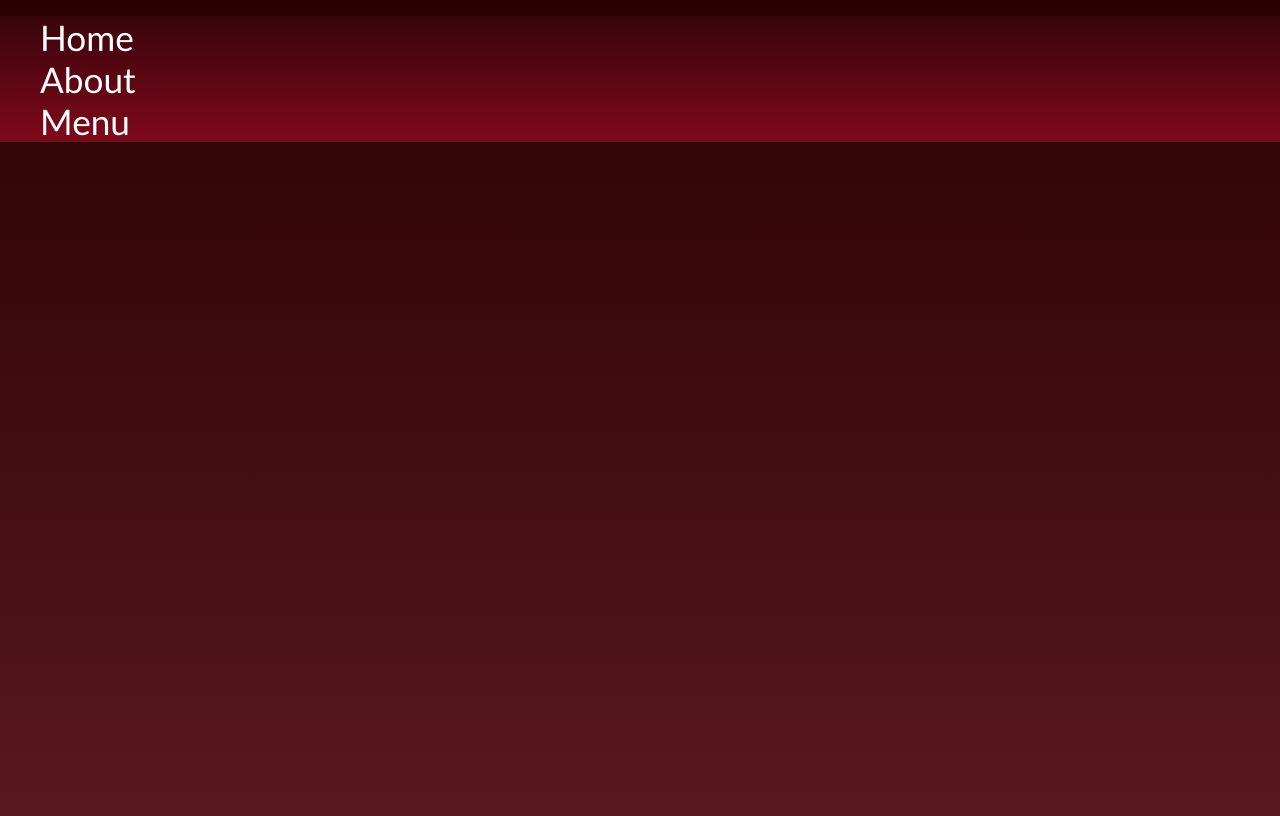
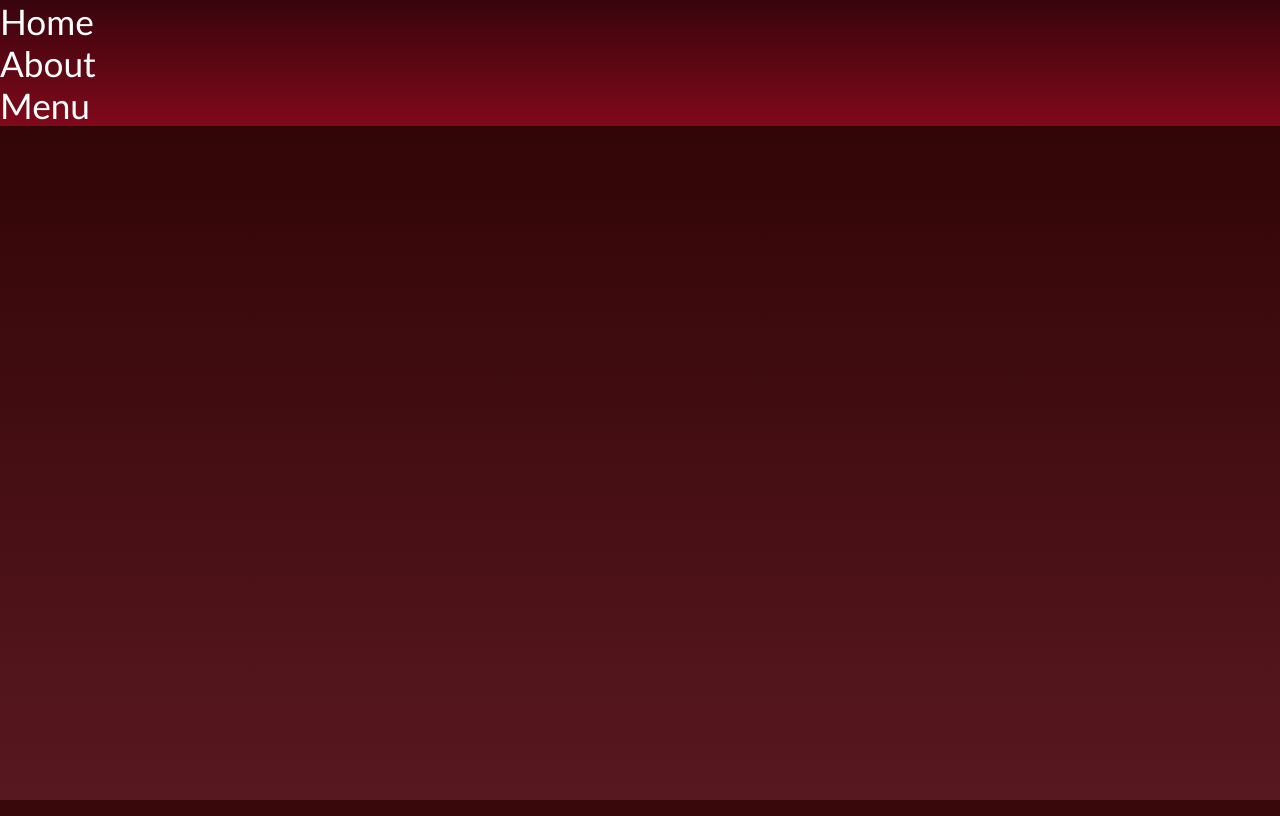
Before and after one commit to ImpendingKataclysm/restaurant_website, a Django app: template templates/base.html in a window 1280 px wide. Run offline with Django 3.2, Linux system fonts and the light colour scheme; the template is opened without the code that fills it, so the values that code supplies are empty.

Commit message:
Fixed issue with layouts that affected the menu item display

```diff
--- a/restaurant/static/css/main.css
+++ b/restaurant/static/css/main.css
@@ -1,10 +1,16 @@
-body {
+html, body {
     background: linear-gradient(to bottom, #2a0101, #58181F) no-repeat;
+    background-size: cover;
     color: #fff;
-    height: 100vh;
+    min-height: 100vh;
     font-family: Calibri, sans-serif;
     padding: 0;
     margin: 0;
+}
+
+.main_wrap {
+    display: flex;
+    flex-direction: column;
 }
 
 nav ul {
@@ -17,3 +23,8 @@
     font-size: 2.2rem;
     color: #fff;
 }
+
+ul {
+    margin: 0;
+    padding: 0;
+}
--- a/templates/base.html
+++ b/templates/base.html
@@ -14,9 +14,11 @@
             <li><a href="{% url 'menu' %}">Menu</a> </li>
         </ul>
     </nav>
-    <main>
-        {% block content %}
-        {% endblock %}
+    <main class="main_wrap">
+        <div class="main_content">
+            {% block content %}
+            {% endblock %}
+        </div>
     </main>
 </body>
 </html>
```
